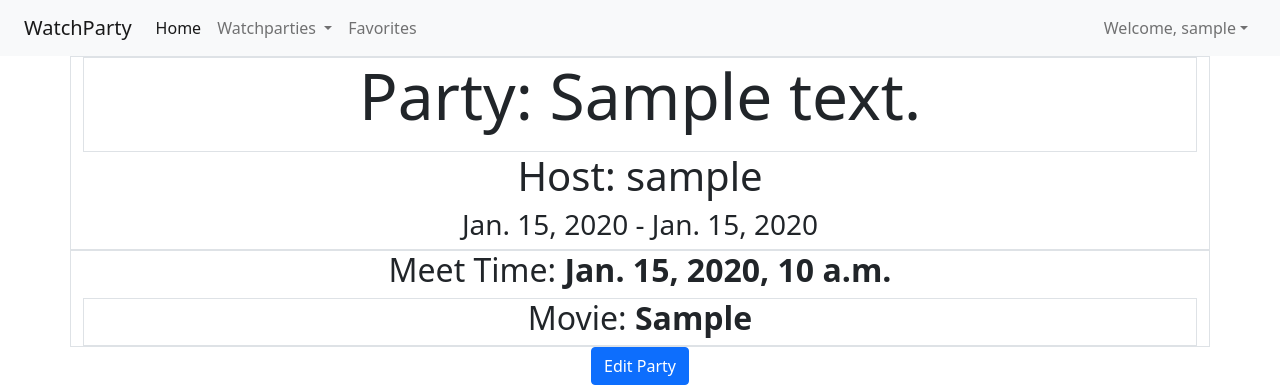
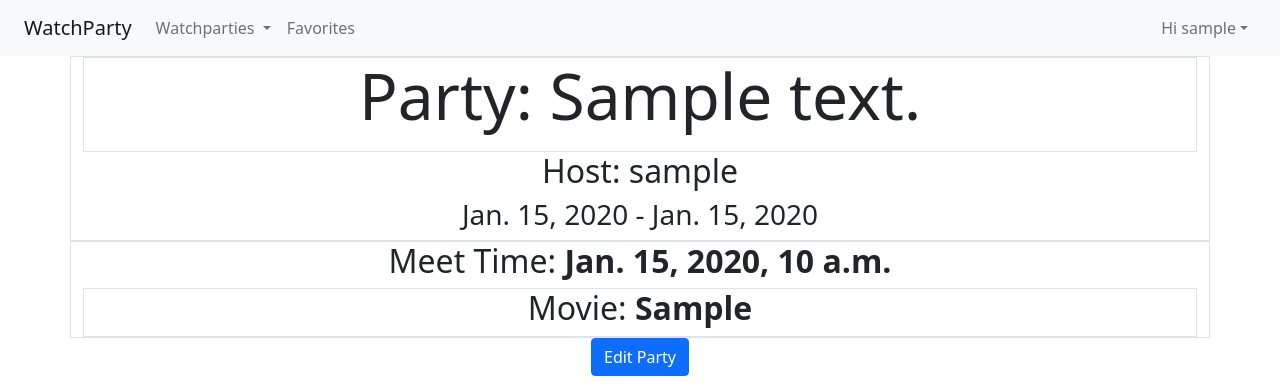
Before and after one commit to DecentDio/WatchParty, a Django app: page /1/ in a window 1280 px wide. Shown: the top 389 px of the page. Run offline with Django 4.2, Linux system fonts and the light colour scheme; a user stored in the database is signed in; tables that the repository leaves empty hold one stand-in row (values such as "Sample post"); some libraries are stand-ins or nearby versions.

Commit message:
Edits to the nav bar

```diff
--- a/organizer/templates/organizer/check.html
+++ b/organizer/templates/organizer/check.html
@@ -8,14 +8,12 @@
 
     <nav class="navbar navbar-expand-lg navbar-light bg-light">
         <div class="container-fluid">
-            <a href="#" class="navbar-brand">WatchParty</a>
+            <a href="{% url 'organizer:login' %}" class="navbar-brand">WatchParty</a>
             <button type="button" class="navbar-toggler" data-bs-toggle="collapse" data-bs-target="#navbarCollapse">
                 <span class="navbar-toggler-icon"></span>
             </button>
             <div class="collapse navbar-collapse" id="navbarCollapse">
                 <div class="navbar-nav">
-                    <a class="nav-link active" aria-current="page" href="{% url 'organizer:login' %}" role="button">Home</a>
-
                     <li class="nav-item dropdown">
                         <a class="nav-link dropdown-toggle" href="#" id="navbarDropdown" role="button" data-bs-toggle="dropdown" aria-expanded="false">
                             Watchparties
@@ -31,7 +29,7 @@
                 </div>
                 <div class="navbar-nav ms-auto">
                     <div class="nav-item dropdown">
-                        <a href="#" class="nav-link dropdown-toggle" id="navbarDropdown" role="button" data-bs-toggle="dropdown" aria-expanded="false">Welcome, {{user}}</a>
+                        <a href="#" class="nav-link dropdown-toggle" id="navbarDropdown" role="button" data-bs-toggle="dropdown" aria-expanded="false">Hi {{user}}</a>
                         <div class="dropdown-menu" aria-labelledby="navbarDropdown">
                             <a class="dropdown-item" href="{% url 'organizer:logout' %}">Logout</a>
                         </div>
--- a/organizer/templates/organizer/detail.html
+++ b/organizer/templates/organizer/detail.html
@@ -11,14 +11,12 @@
 
 <nav class="navbar navbar-expand-lg navbar-light bg-light">
     <div class="container-fluid">
-        <a href="#" class="navbar-brand">WatchParty</a>
+        <a href="{% url 'organizer:login' %}" class="navbar-brand">WatchParty</a>
         <button type="button" class="navbar-toggler" data-bs-toggle="collapse" data-bs-target="#navbarCollapse">
             <span class="navbar-toggler-icon"></span>
         </button>
         <div class="collapse navbar-collapse" id="navbarCollapse">
             <div class="navbar-nav">
-                <a class="nav-link active" aria-current="page" href="{% url 'organizer:login' %}" role="button">Home</a>
-
                 <li class="nav-item dropdown">
                     <a class="nav-link dropdown-toggle" href="#" id="navbarDropdown" role="button" data-bs-toggle="dropdown" aria-expanded="false">
                         Watchparties
@@ -34,7 +32,7 @@
             </div>
             <div class="navbar-nav ms-auto">
                 <div class="nav-item dropdown">
-                    <a href="#" class="nav-link dropdown-toggle" id="navbarDropdown" role="button" data-bs-toggle="dropdown" aria-expanded="false">Welcome, {{user}}</a>
+                    <a href="#" class="nav-link dropdown-toggle" id="navbarDropdown" role="button" data-bs-toggle="dropdown" aria-expanded="false">Hi {{user}}</a>
                     <div class="dropdown-menu" aria-labelledby="navbarDropdown">
                         <a class="dropdown-item" href="{% url 'organizer:logout' %}">Logout</a>
                     </div>
@@ -55,7 +53,7 @@
                     <p class="display-3 text-center"> Party: {{ watchparty.title_text }}</p>
                 </div>
                 <div class="row">
-                    <p class="h1 text-center"> Host: {{ watchparty.account }} </p>
+                    <p class="h2 text-center"> Host: {{ watchparty.account }} </p>
                 </div>
                 <div class="row">
                     <p class="h3 text-center"> {{watchparty.start_date}} - {{watchparty.end_date}}</p>
```
Also changed, not shown: organizer/templates/organizer/favorites.html (+3 -4 lines), organizer/templates/organizer/login.html (+3 -4 lines), organizer/templates/organizer/watchparties.html (+3 -4 lines).
